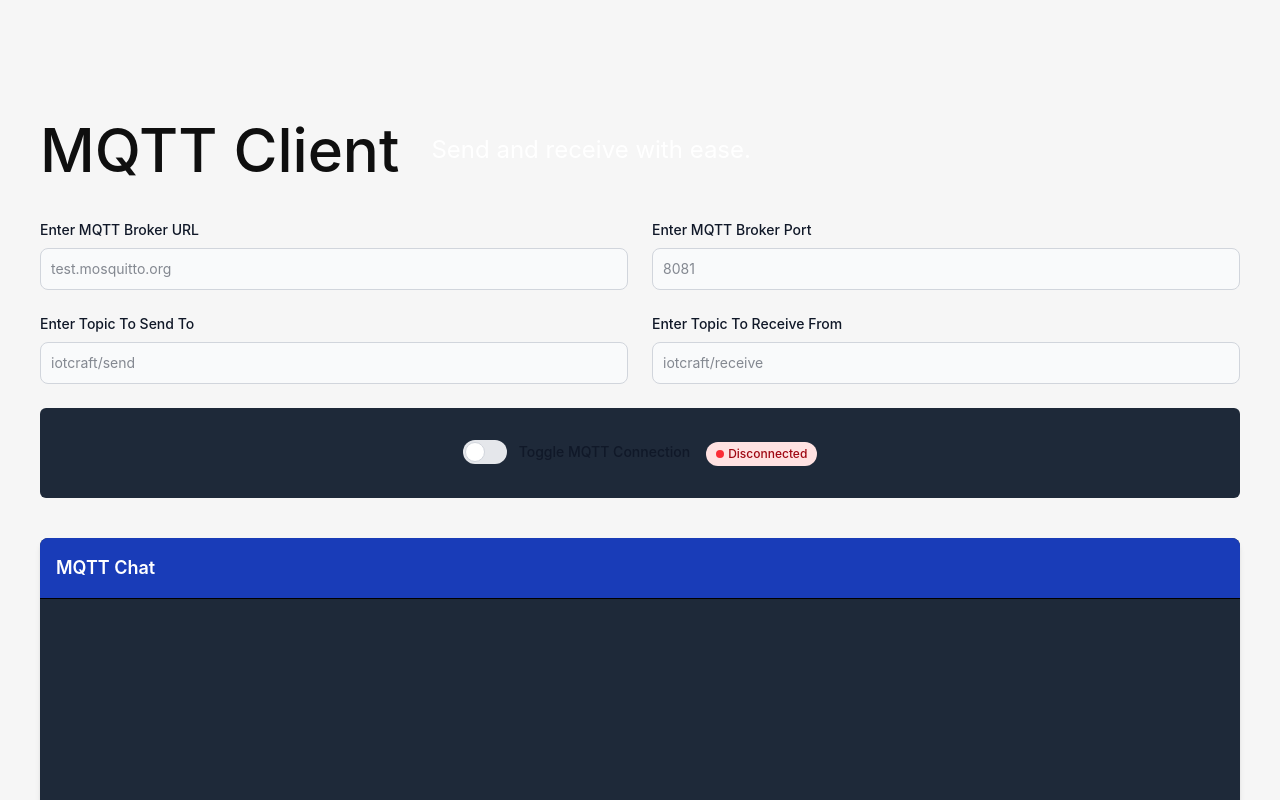
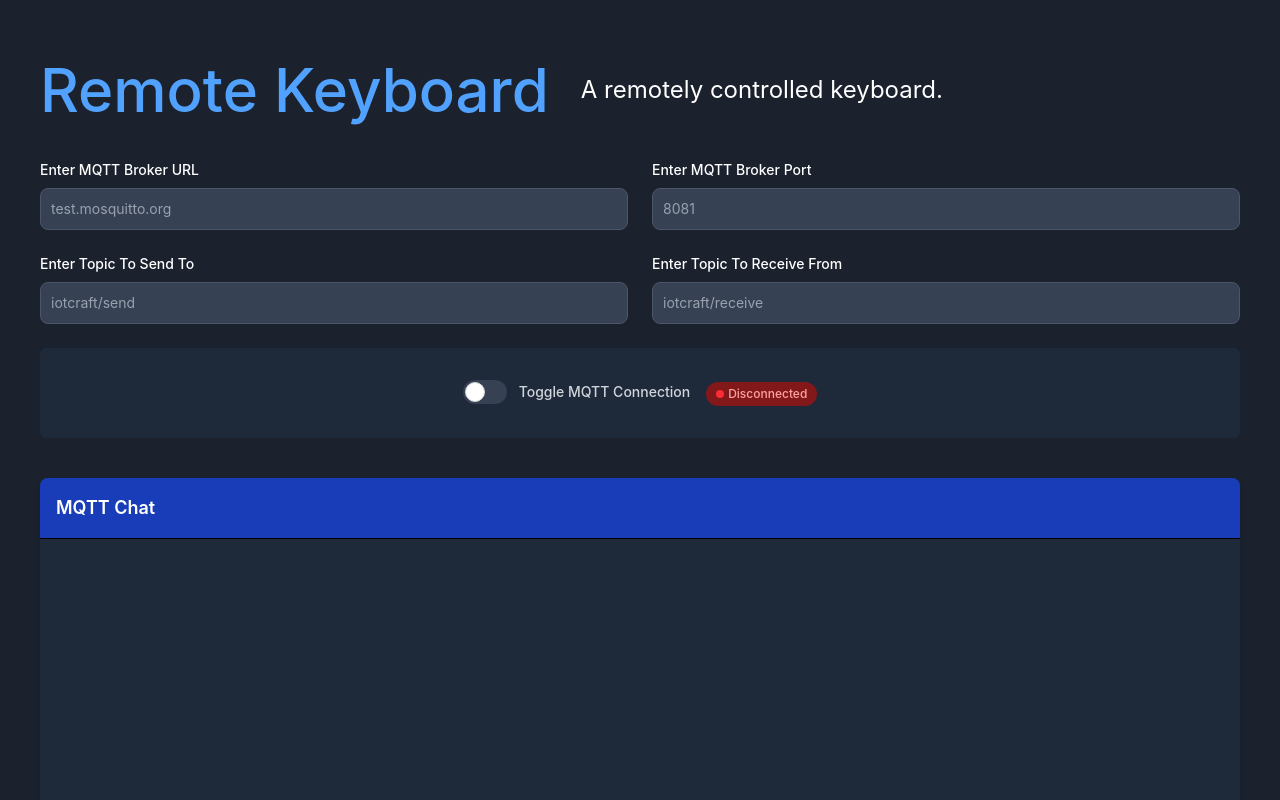
Before and after one commit to jirisitera/remotekeyboard, a website built with Vite: page index.html in a window 1280 px wide. Shown: the top 800 px of the page. Built offline with nearby package versions, Linux system fonts and the light colour scheme.

```diff
--- a/index.html
+++ b/index.html
@@ -8,51 +8,37 @@
     <script type="module" src="/main.ts" defer></script>
   </head>
   <body>
-    <div class="space-y-10 pt-20 pb-10 m-10">
+    <div class="space-y-10 pt-5 pb-10 m-10">
       <div class="flex flex-col lg:flex-row lg:items-center lg:space-y-0 lg:space-x-8">
-          <h1 class="text-[var(--color-main)] shiny-sec text-5xl md:text-6xl font-medium text-pretty leading-none">
-              MQTT Client</h1>
-          <p class="text-md md:text-2xl text-white">Send and receive with ease.</p>
+          <h1 class="text-blue-400 shiny-sec text-5xl md:text-6xl font-medium text-pretty leading-none">Remote Keyboard</h1>
+          <p class="text-md md:text-2xl text-white">A remotely controlled keyboard.</p>
       </div>
       <div class="grid gap-6 mb-6 md:grid-cols-2">
           <div>
-              <label for="urlInput" class="block mb-2 text-sm font-medium text-gray-900 dark:text-white">Enter MQTT
-                  Broker URL</label>
-              <input type="text" id="urlInput"
-                     class="bg-gray-50 border border-gray-300 text-gray-900 text-sm rounded-lg focus:ring-blue-500 focus:border-blue-500 block w-full p-2.5 dark:bg-gray-700 dark:border-gray-600 dark:placeholder-gray-400 dark:text-white dark:focus:ring-blue-500 dark:focus:border-blue-500"
-                     placeholder="test.mosquitto.org" required/>
+              <label for="urlInput" class="block mb-2 text-sm font-medium text-white">Enter MQTT Broker URL</label>
+              <input type="text" id="urlInput" class="border text-sm rounded-lg block w-full p-2.5 bg-gray-700 border-gray-600 placeholder-gray-400 text-white focus:ring-blue-500 focus:border-blue-500" placeholder="test.mosquitto.org" required/>
           </div>
           <div>
-              <label for="portInput" class="block mb-2 text-sm font-medium text-gray-900 dark:text-white">Enter MQTT
-                  Broker Port</label>
-              <input type="text" id="portInput"
-                     class="bg-gray-50 border border-gray-300 text-gray-900 text-sm rounded-lg focus:ring-blue-500 focus:border-blue-500 block w-full p-2.5 dark:bg-gray-700 dark:border-gray-600 dark:placeholder-gray-400 dark:text-white dark:focus:ring-blue-500 dark:focus:border-blue-500"
-                     placeholder="8081" required/>
+              <label for="portInput" class="block mb-2 text-sm font-medium text-white">Enter MQTT Broker Port</label>
+              <input type="text" id="portInput" class="border text-sm rounded-lg block w-full p-2.5 bg-gray-700 border-gray-600 placeholder-gray-400 text-white focus:ring-blue-500 focus:border-blue-500" placeholder="8081" required/>
           </div>
           <div>
-              <label for="topicSendInput" class="block mb-2 text-sm font-medium text-gray-900 dark:text-white">Enter
-                  Topic To Send To</label>
-              <input type="text" id="topicSendInput"
-                     class="bg-gray-50 border border-gray-300 text-gray-900 text-sm rounded-lg focus:ring-blue-500 focus:border-blue-500 block w-full p-2.5 dark:bg-gray-700 dark:border-gray-600 dark:placeholder-gray-400 dark:text-white dark:focus:ring-blue-500 dark:focus:border-blue-500"
-                     placeholder="iotcraft/send" required/>
+              <label for="topicSendInput" class="block mb-2 text-sm font-medium text-white">Enter Topic To Send To</label>
+              <input type="text" id="topicSendInput" class="border text-sm rounded-lg block w-full p-2.5 bg-gray-700 border-gray-600 placeholder-gray-400 text-white focus:ring-blue-500 focus:border-blue-500" placeholder="iotcraft/send" required/>
           </div>
           <div>
-              <label for="topicReceiveInput" class="block mb-2 text-sm font-medium text-gray-900 dark:text-white">Enter
-                  Topic To Receive From</label>
-              <input type="text" id="topicReceiveInput"
-                     class="bg-gray-50 border border-gray-300 text-gray-900 text-sm rounded-lg focus:ring-blue-500 focus:border-blue-500 block w-full p-2.5 dark:bg-gray-700 dark:border-gray-600 dark:placeholder-gray-400 dark:text-white dark:focus:ring-blue-500 dark:focus:border-blue-500"
-                     placeholder="iotcraft/receive" required/>
+              <label for="topicReceiveInput" class="block mb-2 text-sm font-medium text-white">Enter Topic To Receive From</label>
+              <input type="text" id="topicReceiveInput" class="border text-sm rounded-lg block w-full p-2.5 bg-gray-700 border-gray-600 placeholder-gray-400 text-white focus:ring-blue-500 focus:border-blue-500" placeholder="iotcraft/receive" required/>
           </div>
       </div>
       <label class="flex p-8 rounded-md bg-gray-800 border-gray-400 justify-center cursor-pointer">
           <input id="connectButton" type="checkbox" value="" class="sr-only peer">
-          <div class="relative w-11 h-6 bg-gray-200 peer-focus:outline-none peer-focus:ring-4 peer-focus:ring-blue-300 dark:peer-focus:ring-blue-800 rounded-full peer dark:bg-gray-700 peer-checked:after:translate-x-full rtl:peer-checked:after:-translate-x-full peer-checked:after:border-white after:content-[''] after:absolute after:top-[2px] after:start-[2px] after:bg-white after:border-gray-300 after:border after:rounded-full after:h-5 after:w-5 after:transition-all dark:border-gray-600 peer-checked:bg-blue-600 dark:peer-checked:bg-blue-600"></div>
-          <span class="ms-3 mt-0.5 mr-4 text-sm font-medium text-gray-900 dark:text-gray-300">Toggle MQTT Connection</span>
+          <div class="relative w-11 h-6 peer-focus:outline-none peer-focus:ring-4 peer-focus:ring-blue-800 rounded-full peer bg-gray-700 peer-checked:after:translate-x-full rtl:peer-checked:after:-translate-x-full peer-checked:after:border-white after:content-[''] after:absolute after:top-[2px] after:start-[2px] after:bg-white after:border-gray-300 after:border after:rounded-full after:h-5 after:w-5 after:transition-all border-gray-600 peer-checked:bg-blue-600"></div>
+          <span class="ms-3 mt-0.5 mr-4 text-sm font-medium text-gray-300">Toggle MQTT Connection</span>
           <div id="connectionStatus">
-      <span class="inline-flex items-center bg-red-100 text-red-800 text-xs font-medium px-2.5 py-1 rounded-full dark:bg-red-900 dark:text-red-300">
-        <span class="w-2 h-2 me-1 bg-red-500 rounded-full"></span>
-        Disconnected
-      </span>
+            <span class="inline-flex items-center text-xs font-medium px-2.5 py-1 rounded-full bg-red-900 text-red-300">
+                <span class="w-2 h-2 me-1 bg-red-500 rounded-full"></span>Disconnected
+            </span>
           </div>
       </label>
       <div class="bg-gray-800 shadow-md rounded-lg w-full">
@@ -61,18 +47,10 @@
           </div>
           <div id="chatbox" class="p-4 h-80 overflow-y-auto"></div>
           <div class="p-4 border-t border-black flex">
-              <input id="textInput" type="text" placeholder="Type a message"
-                     class="w-full bg-gray-700 text-white px-3 py-2 border rounded-l-md border-black focus:outline-none focus:ring-2 focus:ring-blue-500"></input>
-              <button id="sendButton"
-                      class="bg-blue-800 text-white px-4 py-2 rounded-r-md hover:bg-blue-700 transition duration-300">
-                  Send
-              </button>
+              <input id="textInput" type="text" placeholder="Type a message" class="w-full bg-gray-700 text-white px-3 py-2 border rounded-l-md border-black focus:outline-none focus:ring-2 focus:ring-blue-500"></input>
+              <button id="sendButton" class="bg-blue-800 text-white px-4 py-2 rounded-r-md hover:bg-blue-700 transition duration-300">Send</button>
           </div>
       </div>
     </div>
-
-
-
-
   </body>
 </html>
--- a/src-tauri/Cargo.toml
+++ b/src-tauri/Cargo.toml
@@ -19,6 +19,7 @@
 serde = { version = "1", features = ["derive"] }
 serde_json = "1"
 tauri-plugin-notification = "2"
+enigo = "0.3.0"
 
 [target.'cfg(not(any(target_os = "android", target_os = "ios")))'.dependencies]
 tauri-plugin-window-state = "2"
--- a/styles.css
+++ b/styles.css
@@ -1,22 +1,9 @@
 @import "tailwindcss";
 :root {
+  color: #f6f6f6;
+  background-color: #1b212d;
   font-family: Inter, Avenir, Helvetica, Arial, sans-serif;
   font-size: 16px;
   line-height: 24px;
   font-weight: 400;
-
-  color: #0f0f0f;
-  background-color: #f6f6f6;
-
-  font-synthesis: none;
-  text-rendering: optimizeLegibility;
-  -webkit-font-smoothing: antialiased;
-  -moz-osx-font-smoothing: grayscale;
-  -webkit-text-size-adjust: 100%;
 }
-@media (prefers-color-scheme: dark) {
-  :root {
-    color: #f6f6f6;
-    background-color: #2f2f2f;
-  }
-}
```
Also changed, not shown: main.ts (+33 -15 lines), package.json (+8 -8 lines), README.md, pnpm-lock.yaml, 2 other files.
